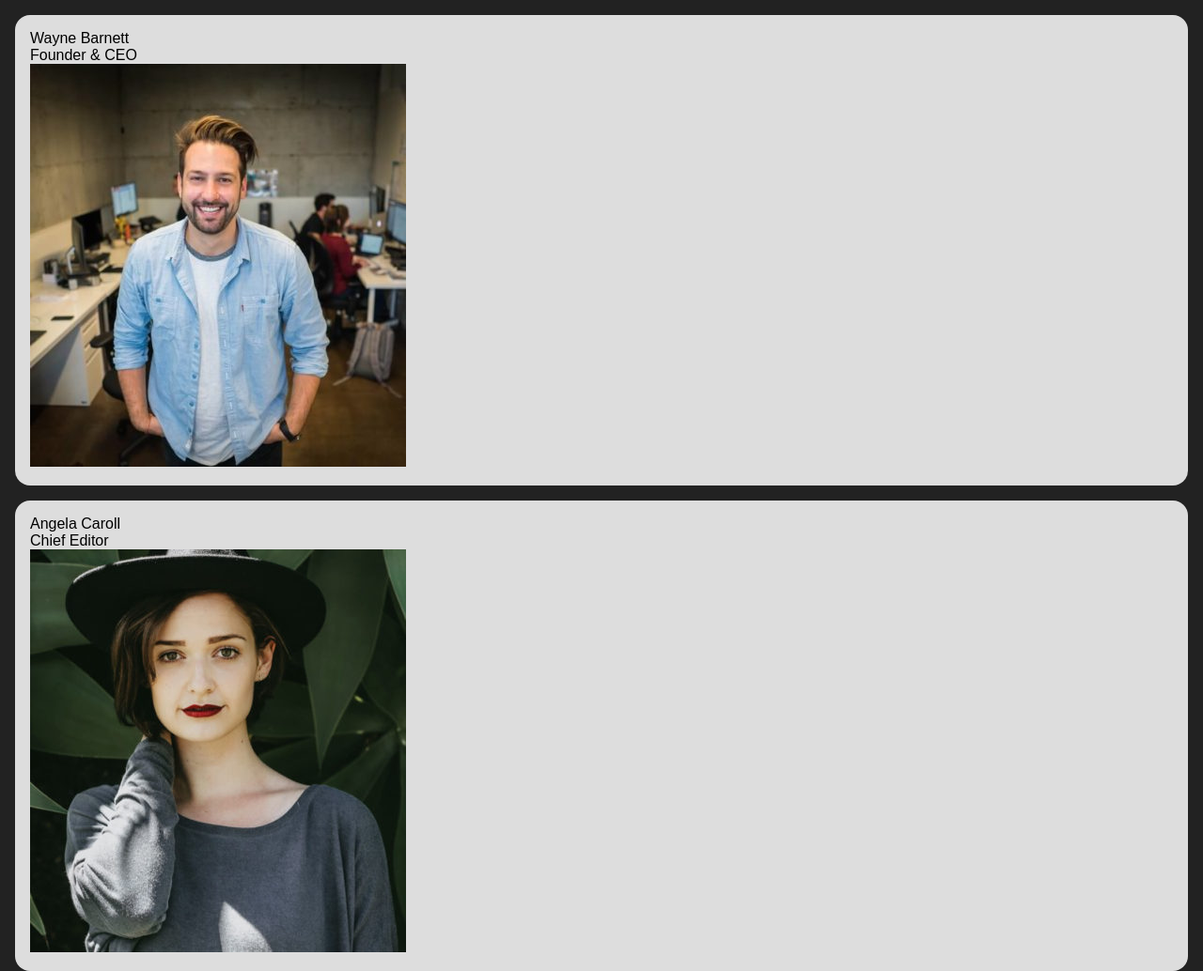
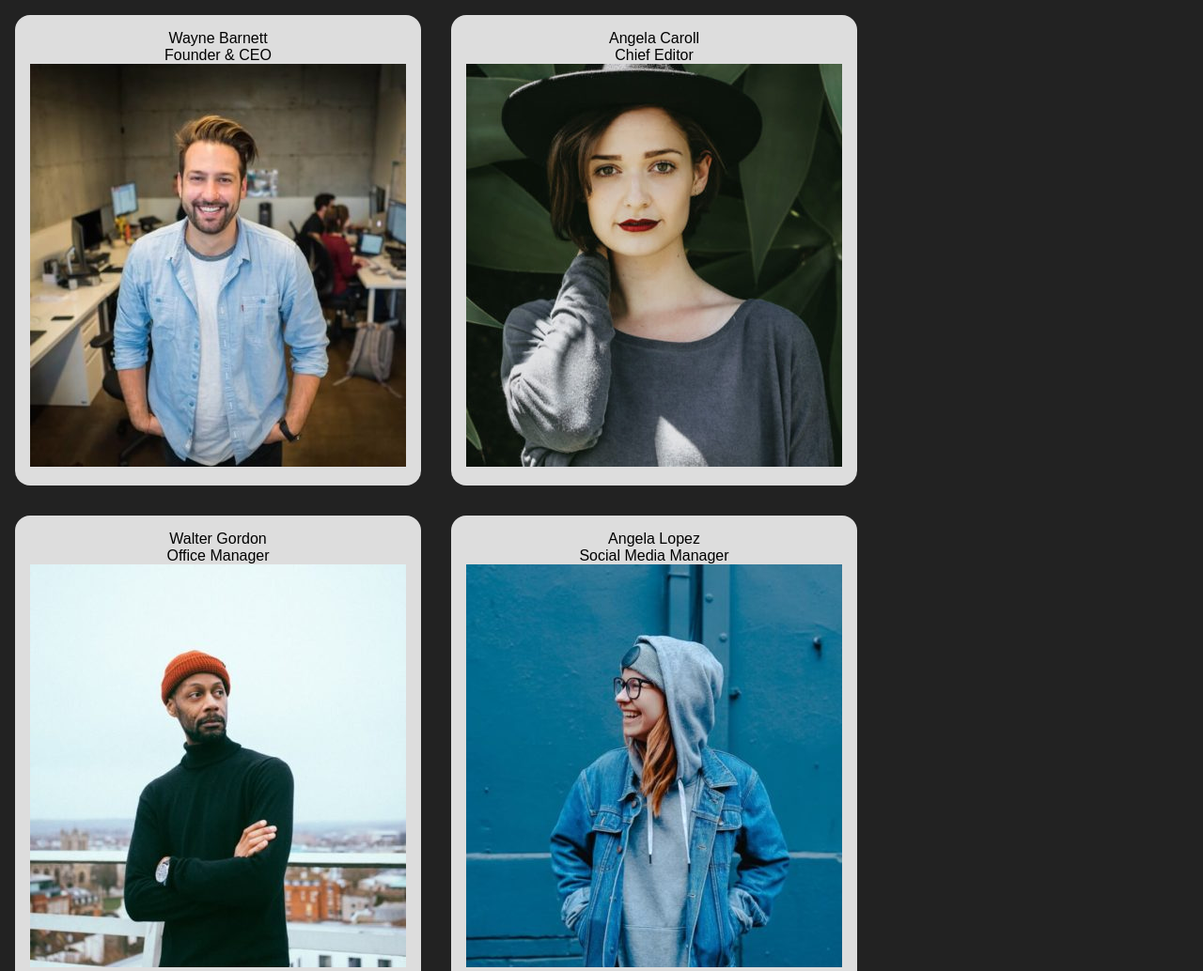
Before and after one commit to thomassalvaterra/js-our-team, a plain HTML site: page index.html in a window 1280 px wide. Shown: the top 1034 px of the page at 94% size. Drawn offline with Linux system fonts and the light colour scheme.

Commit message:
modifica allo style

```diff
--- a/style.css
+++ b/style.css
@@ -9,9 +9,15 @@ body{
     background-color: #222;
 }
 
+#container{
+    display: flex;
+    flex-wrap: wrap;
+}
+
 .cardMember {
     padding: 1rem;
     background-color: #DDD;
     border-radius: 1rem;
     margin: 1rem;
+    text-align: center;
 }
```
